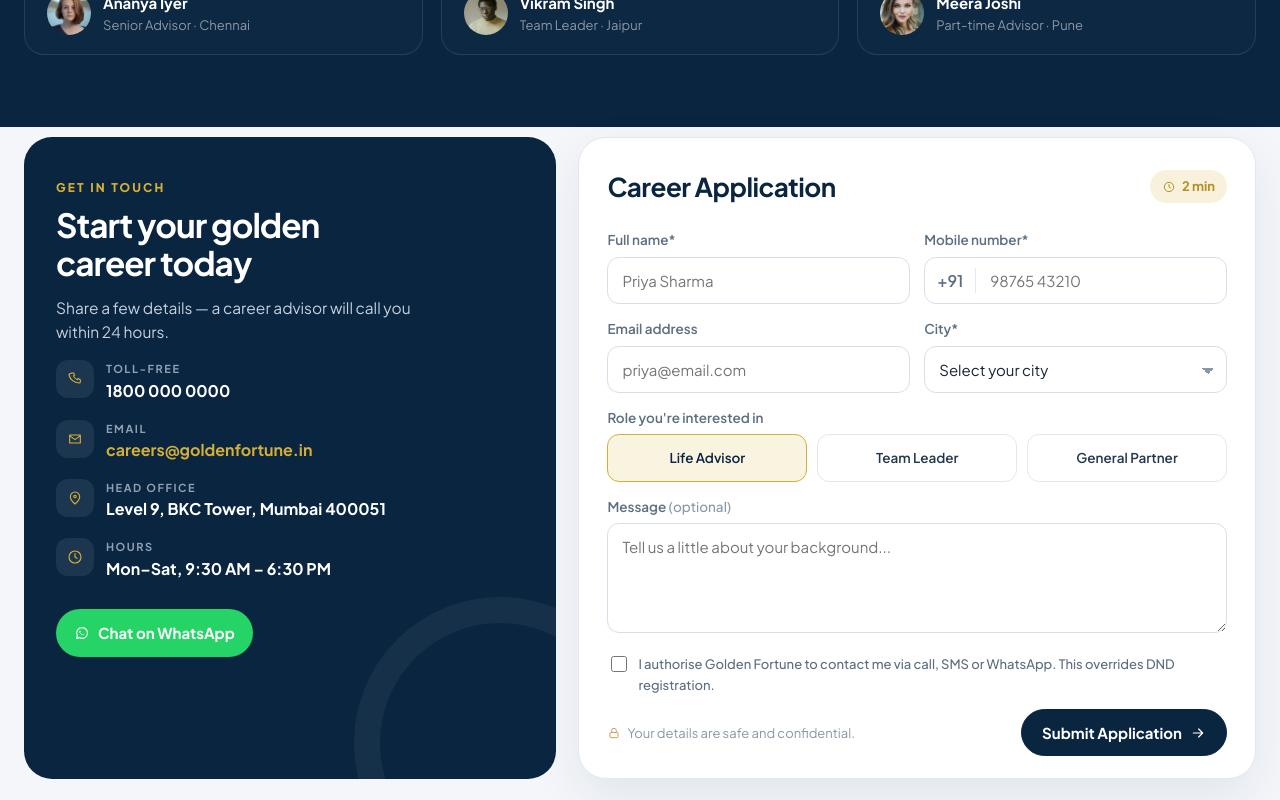
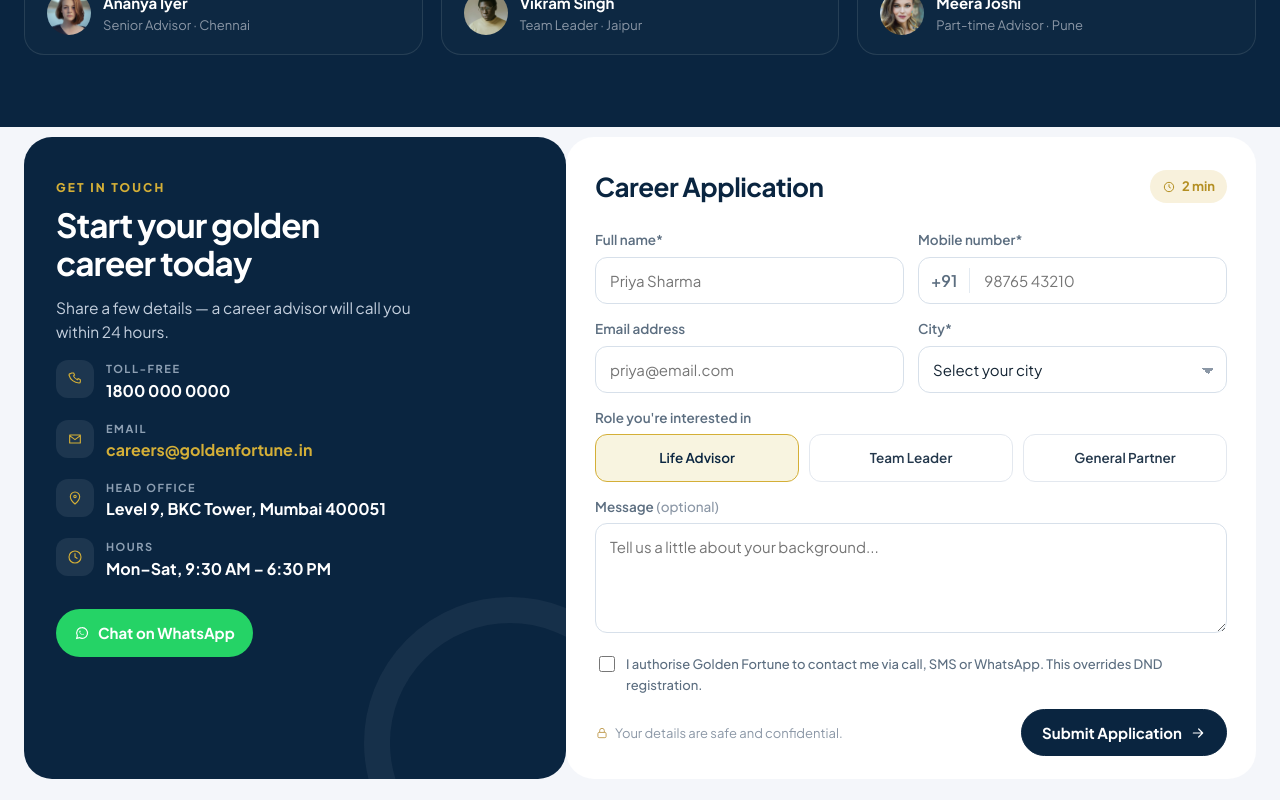
Before and after one commit to graminjagaran/mlm-demo, a Next.js app: page / in a window 1280 px wide. Shown: the part 3740-4540 px from the top of the page. Built offline with nearby package versions, Linux system fonts and the light colour scheme.

Commit message:
Sit the contact panel and application form flush together.
The client layout has no gutter between the navy panel and the form, so the gray strip between them is gone.

Co-authored-by: graminjagaran <graminjagaran@users.noreply.github.com>

```diff
--- a/app/globals.css
+++ b/app/globals.css
@@ -528,6 +528,7 @@ h1 { font-size: clamp(40px, 5vw, 64px); line-height: 1.05; letter-spacing: -0.03
 .who span { display: block; color: #8b97a6; font-size: 13px; }
 
 .contact-grid, .split { display: grid; grid-template-columns: .88fr 1.12fr; gap: 22px; align-items: stretch; }
+.contact-grid { gap: 0; }
 .contact-panel {
   position: relative; overflow: hidden;
   background: #0a2540;
@@ -567,6 +568,7 @@ h1 { font-size: clamp(40px, 5vw, 64px); line-height: 1.05; letter-spacing: -0.03
   border: 1px solid var(--line);
   box-shadow: var(--shadow);
 }
+.contact-grid .form { border-color: transparent; box-shadow: none; }
 .form-head { display: flex; align-items: center; justify-content: space-between; gap: 12px; margin-bottom: 8px; }
 .form h3 { margin: 0; color: #0a2540; font-size: 26px; letter-spacing: -0.02em; }
 .time {
```
